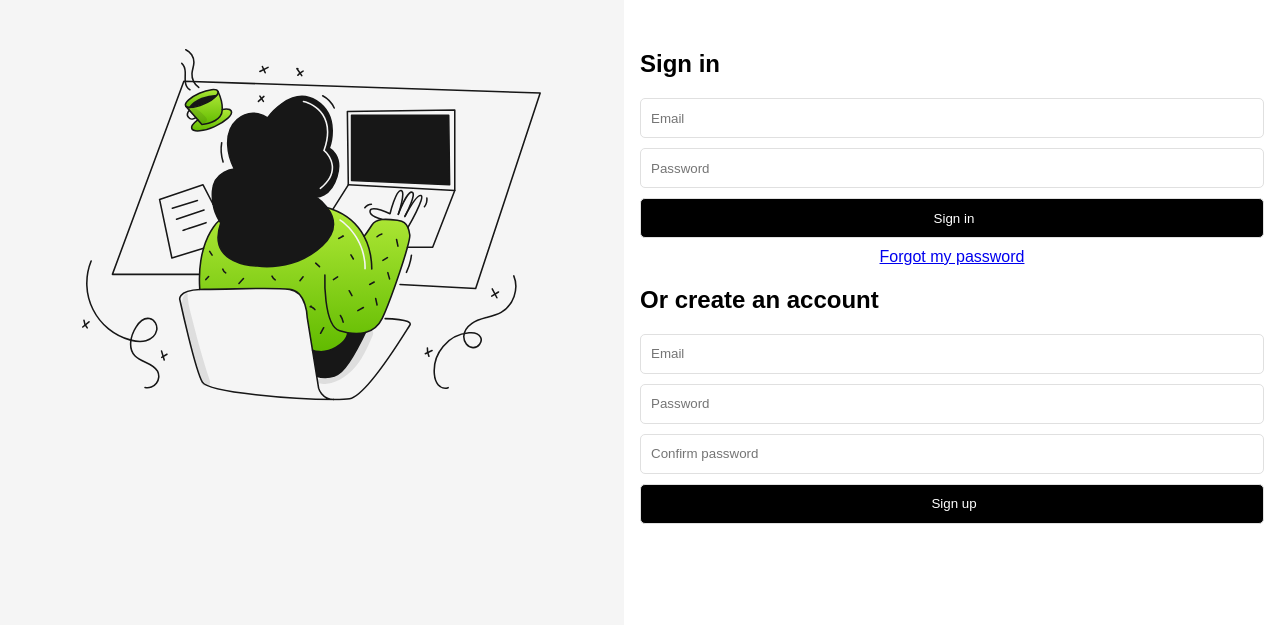
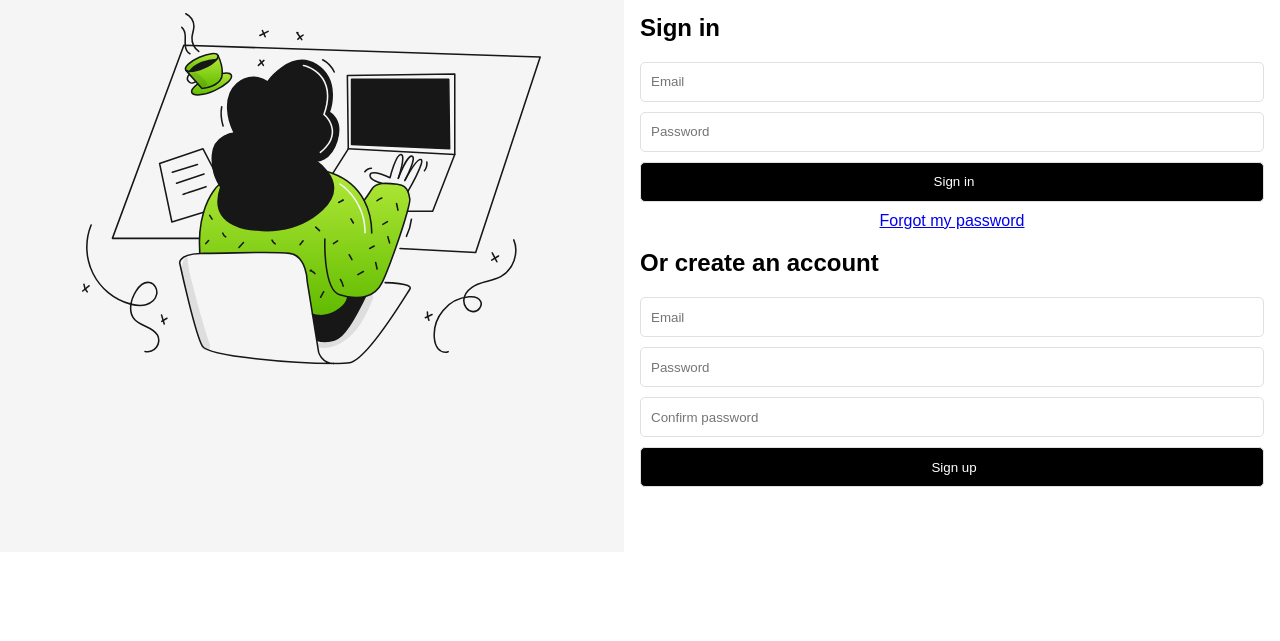
Before and after one commit to ChemaCLi/genydocs, an Astro site: page /auth in a window 1280 px wide. Shown: the part 248-889 px from the top of the page. After the commit the page ends 800 px from the top, so only its background shows below. Built offline with nearby package versions, Linux system fonts and the light colour scheme; Astro itself is replaced by a stand-in of ours.

Commit message:
feat: improve UI styling and implement view transition

```diff
--- a/src/modules/shared/layouts/index.astro
+++ b/src/modules/shared/layouts/index.astro
@@ -1,8 +1,10 @@
 ---
+import { ViewTransitions } from 'astro:transitions';
 
 ---
 <html lang="es">
   <head>
+    <ViewTransitions transition:animate="slide" />
     <meta charset="utf-8" />
     <link rel="icon" type="image/svg+xml" href="/favicon.ico" />
     <meta name="viewport" content="width=device-width" />
--- a/src/pages/auth/index.astro
+++ b/src/pages/auth/index.astro
@@ -39,7 +39,7 @@ import Layout from '../../../src/modules/shared/layouts/index.astro'
     flex-direction: row;
     justify-content: space-between;
     align-items: center;
-    height: 100vh;
+    height: calc(100vh - 73px);
   }
 
   #LeftContainerIllustration {
@@ -53,6 +53,7 @@ import Layout from '../../../src/modules/shared/layouts/index.astro'
     background-repeat: no-repeat;
     background-position: center;
     background-size: 80%;
+    overflow-y: auto;
   }
 
   /* hide the left container on mobile */
@@ -74,6 +75,7 @@ import Layout from '../../../src/modules/shared/layouts/index.astro'
     flex-direction: column;
     gap: 20px;
     padding: 1rem;
+    box-sizing: border-box;
   }
 
   #greeting {
```
